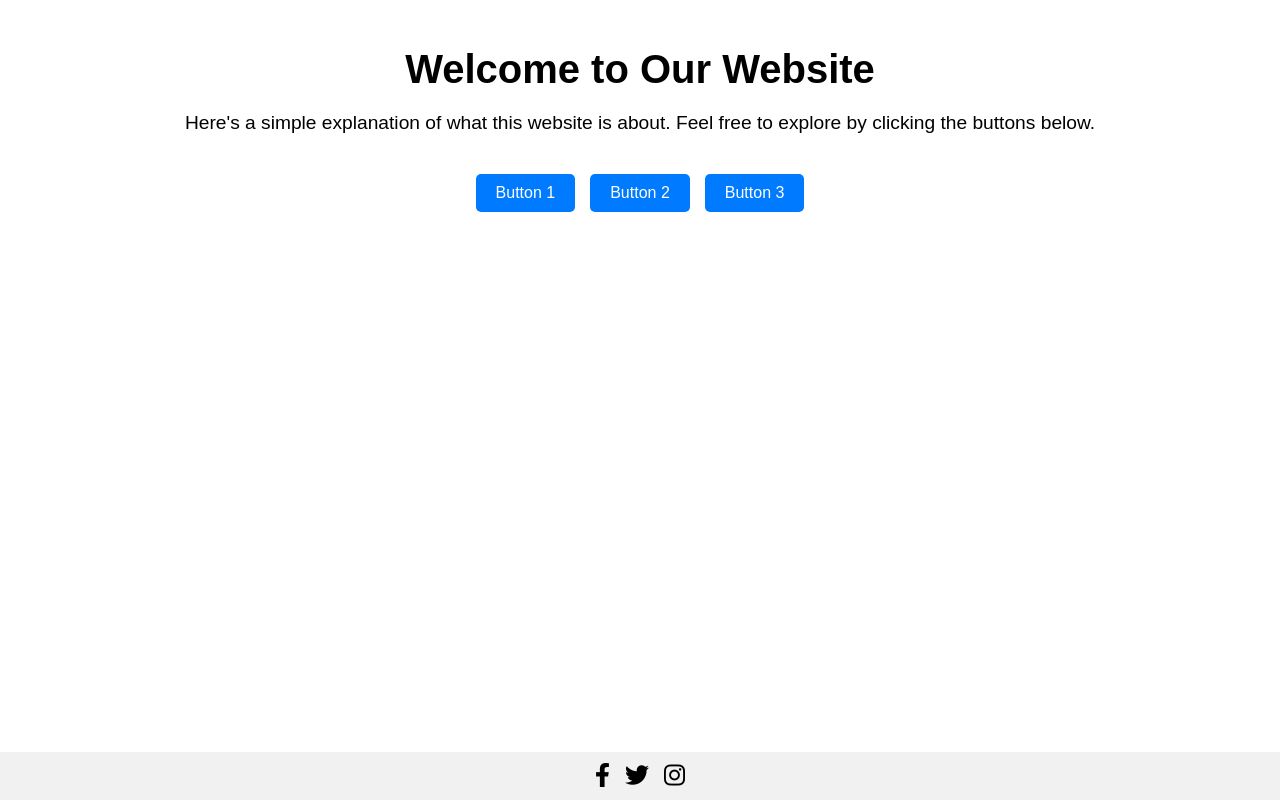
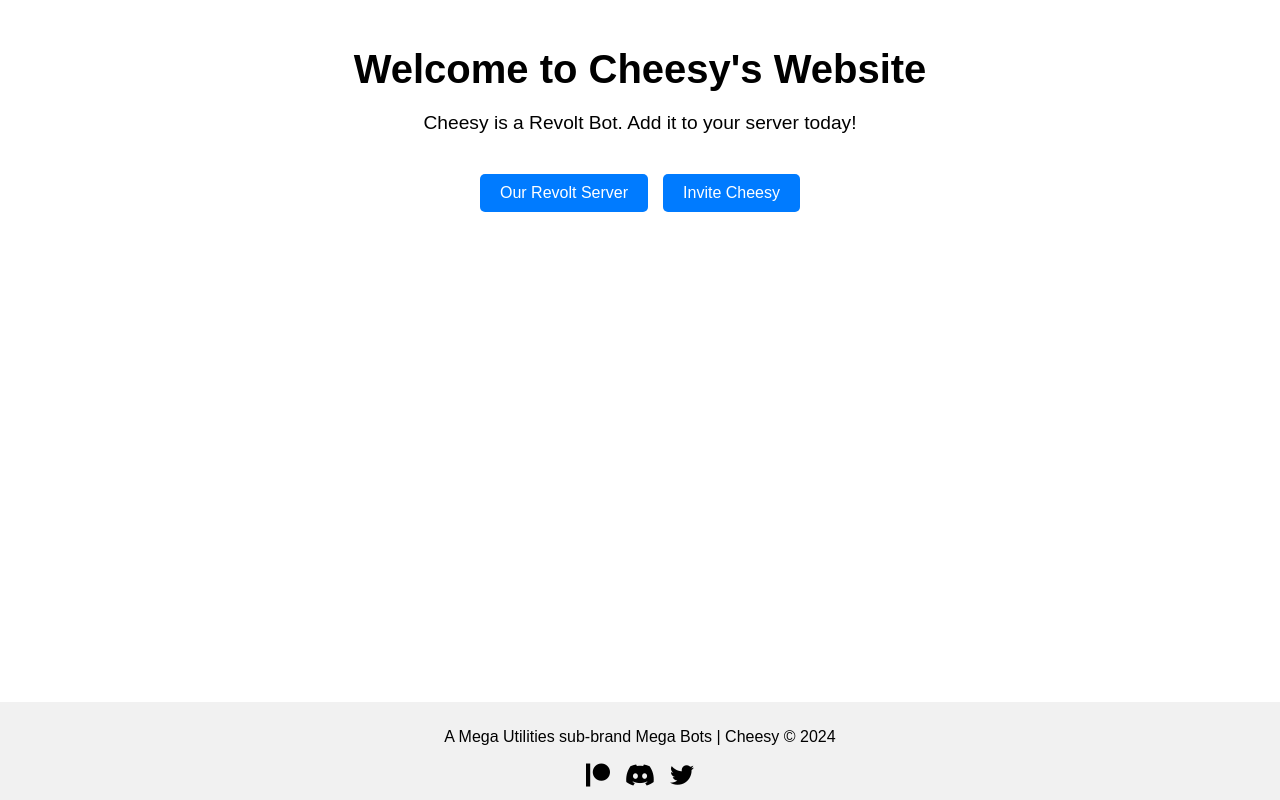
Before and after one commit to mu-mega-bots/cheesy, a plain HTML site: page index.html in a window 1280 px wide. Drawn offline with Linux system fonts and the light colour scheme.

Commit message:
Update index.html

```diff
--- a/index.html
+++ b/index.html
@@ -59,20 +59,20 @@
 <body>
 
     <div class="content">
-        <h1>Welcome to Our Website</h1>
-        <p>Here's a simple explanation of what this website is about. Feel free to explore by clicking the buttons below.</p>
+        <h1>Welcome to Cheesy's Website</h1>
+        <p>Cheesy is a Revolt Bot. Add it to your server today!</p>
         <div class="buttons">
-            <a href="#">Button 1</a>
-            <a href="#">Button 2</a>
-            <a href="#">Button 3</a>
+            <a href="https://rvlt.gg/d921cr9H">Our Revolt Server</a>
+            <a href="https://app.revolt.chat/bot/01J83YYBDX1F2VPHS3VAJ0WYSD">Invite Cheesy</a>
         </div>
     </div>
 
     <footer class="footer">
+        <p>A Mega Utilities sub-brand Mega Bots | Cheesy © 2024</p>
         <div class="icons">
-            <a href="#"><i class="fab fa-facebook-f"></i></a>
-            <a href="#"><i class="fab fa-twitter"></i></a>
-            <a href="#"><i class="fab fa-instagram"></i></a>
+            <a href="https://patreon.com/MegaUtilities"><i class="fab fa-patreon"></i></a>
+            <a href="https://discord.gg/J9N6evPF8Y"><i class="fab fa-discord"></i></a>
+            <a href="https://twitter.com/MegaUtilities"><i class="fab fa-twitter"></i></a>
         </div>
     </footer>
 
```
